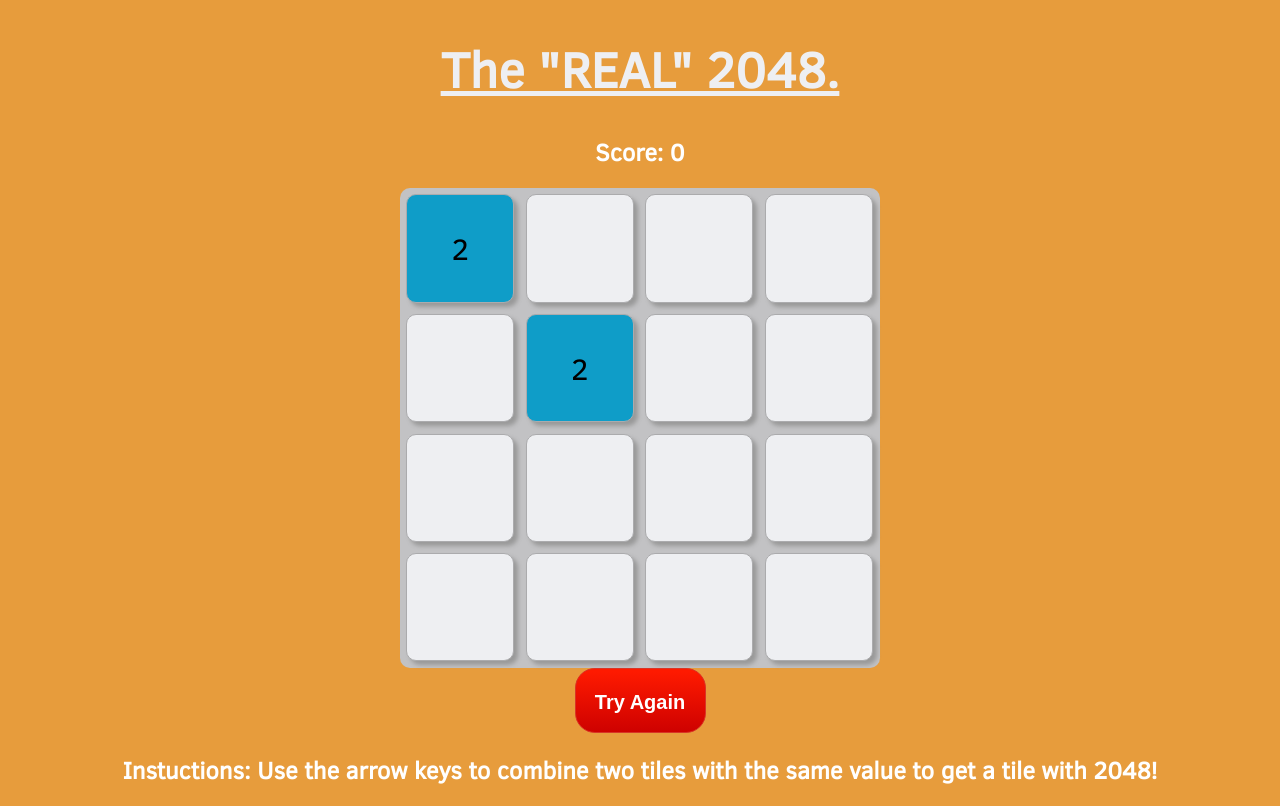
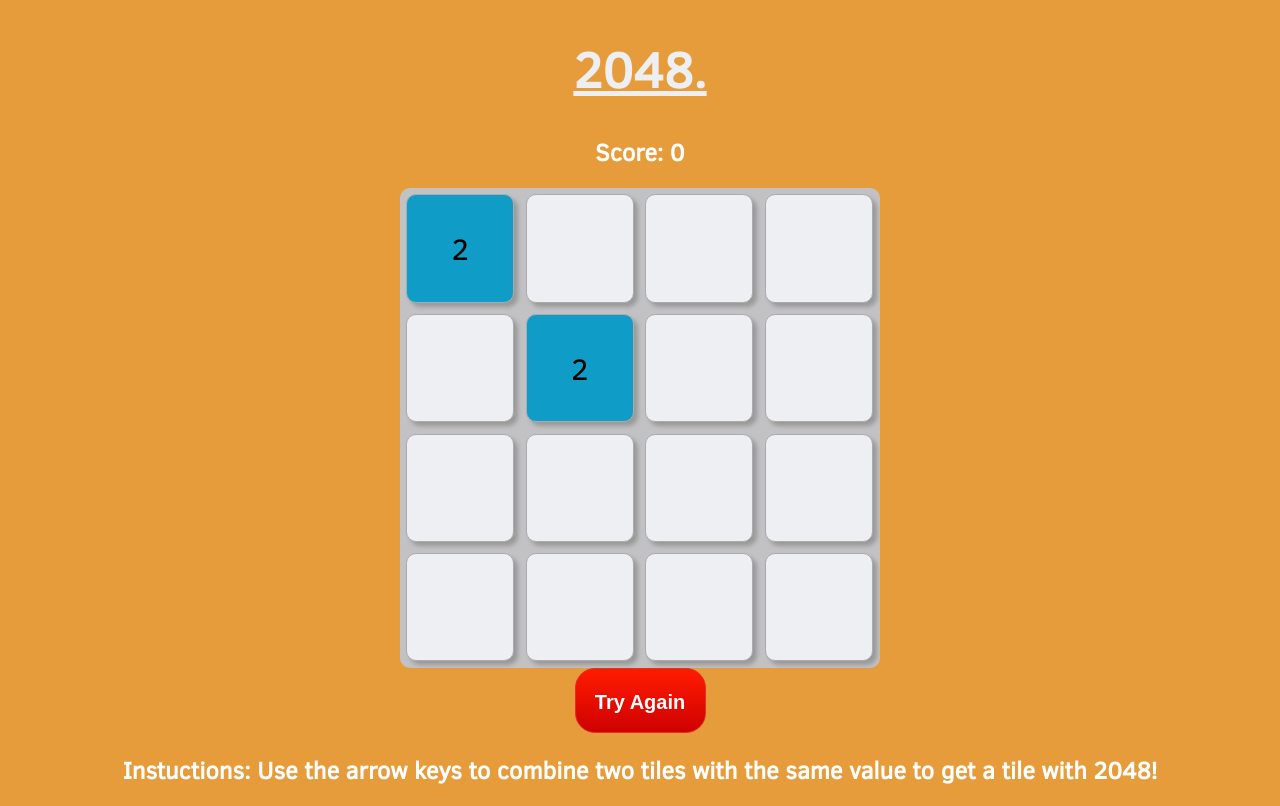
Before and after one commit to NickJens/ya2048, a plain HTML site: page index.html in a window 1280 px wide. Drawn offline with nearby package versions, Linux system fonts and the light colour scheme.

Commit message:
Code review with Leo

```diff
--- a/index.html
+++ b/index.html
@@ -8,7 +8,7 @@
   <script src="js/main.js"></script>
 </head>
 <body>
-  <h1>The "REAL" 2048.</h1>
+  <h1>2048.</h1>
   <div class="score">
     <h2>Score: 0</h2>
   </div>
```
Also changed, not shown: css/style.css (+12 -5 lines), 1 other file.
